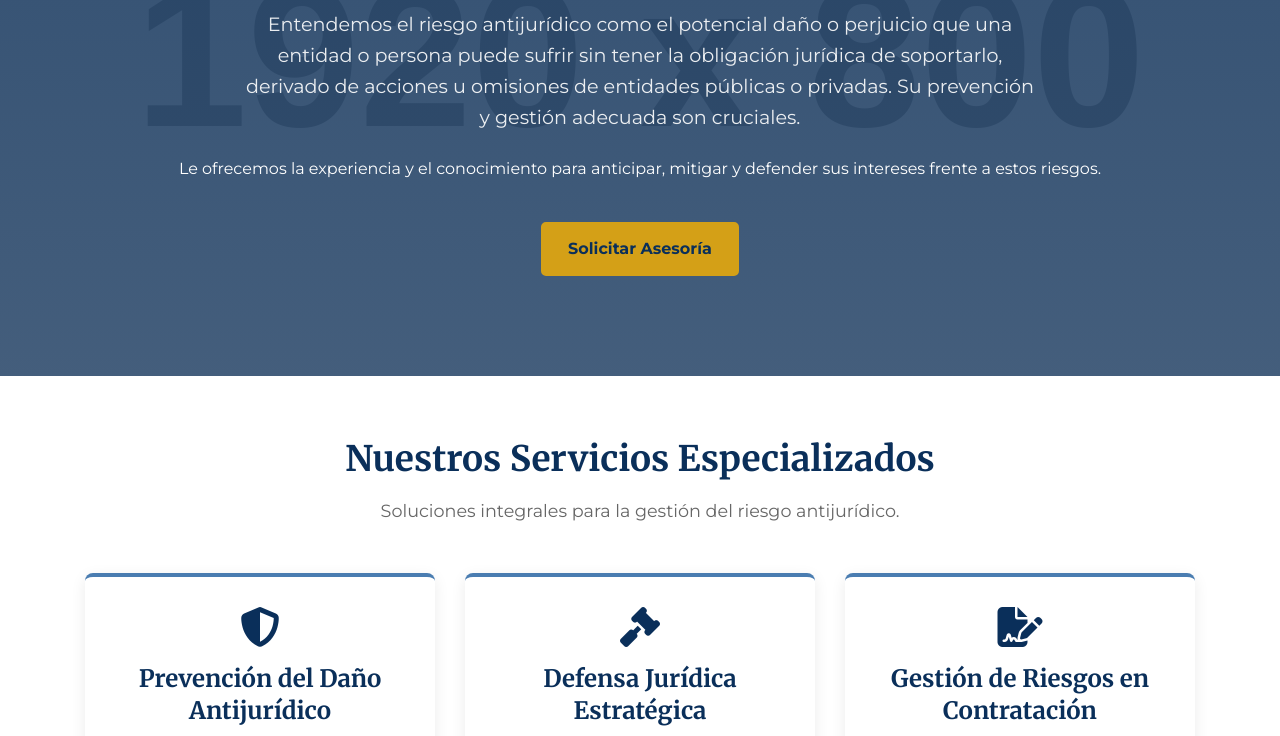
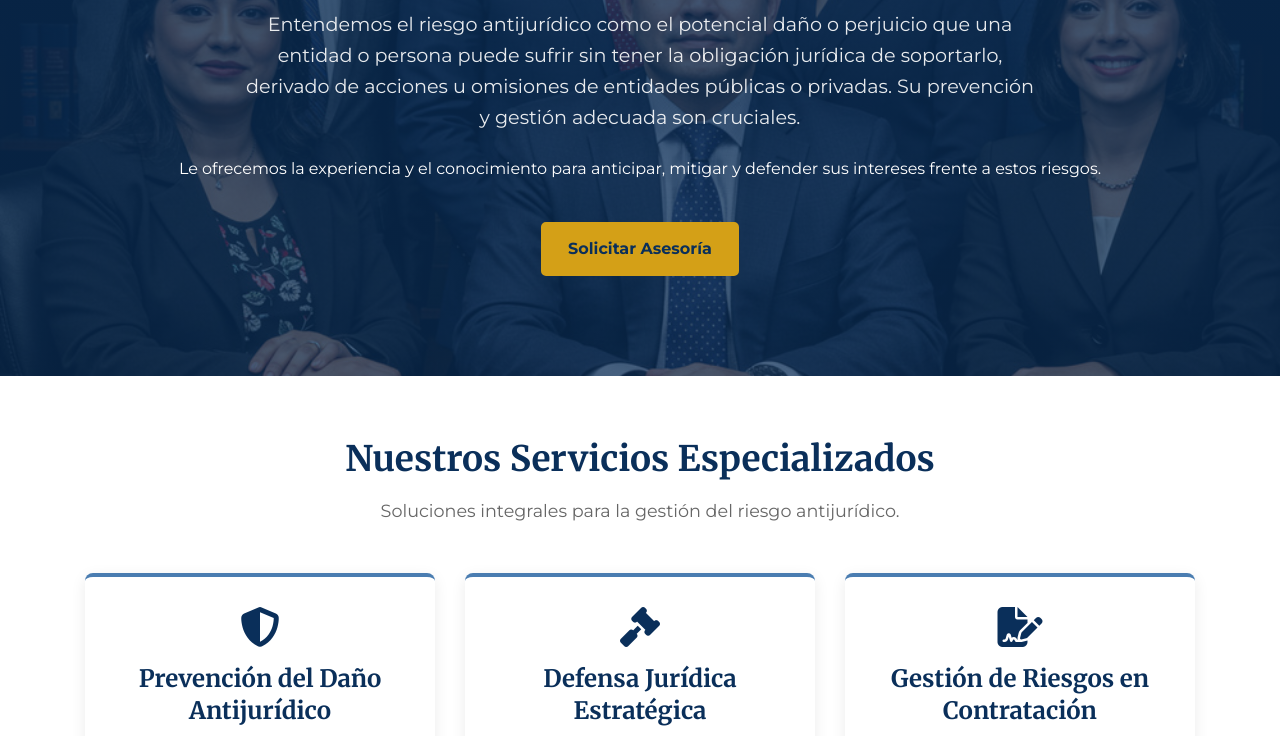
Before and after one commit to echeverri58/riesgoantijuridico, a plain HTML site: page index.html in a window 1280 px wide. Shown: the part 301-1037 px from the top of the page. Drawn offline with Linux system fonts and the light colour scheme; placeholder pictures from the web are drawn by us.

Commit message:
Update style.css

```diff
--- a/style.css
+++ b/style.css
@@ -235,7 +235,7 @@ ul {
 
 /* --- Sección Hero --- */
 .hero {
-    background: linear-gradient(rgba(10, 47, 90, 0.8), rgba(10, 47, 90, 0.7)), url('https://via.placeholder.com/1920x800/0a2f5a/ffffff?text=Imagen+Fondo+Profesional') no-repeat center center/cover;
+    background: linear-gradient(rgba(10, 47, 90, 0.8), rgba(10, 47, 90, 0.7)), url('https://github.com/echeverri58/riesgoantijuridico/blob/main/image_fx_%20(1).jpg') no-repeat center center/cover;
     color: var(--light-text-color);
     padding: 100px 0;
     text-align: center;
```
